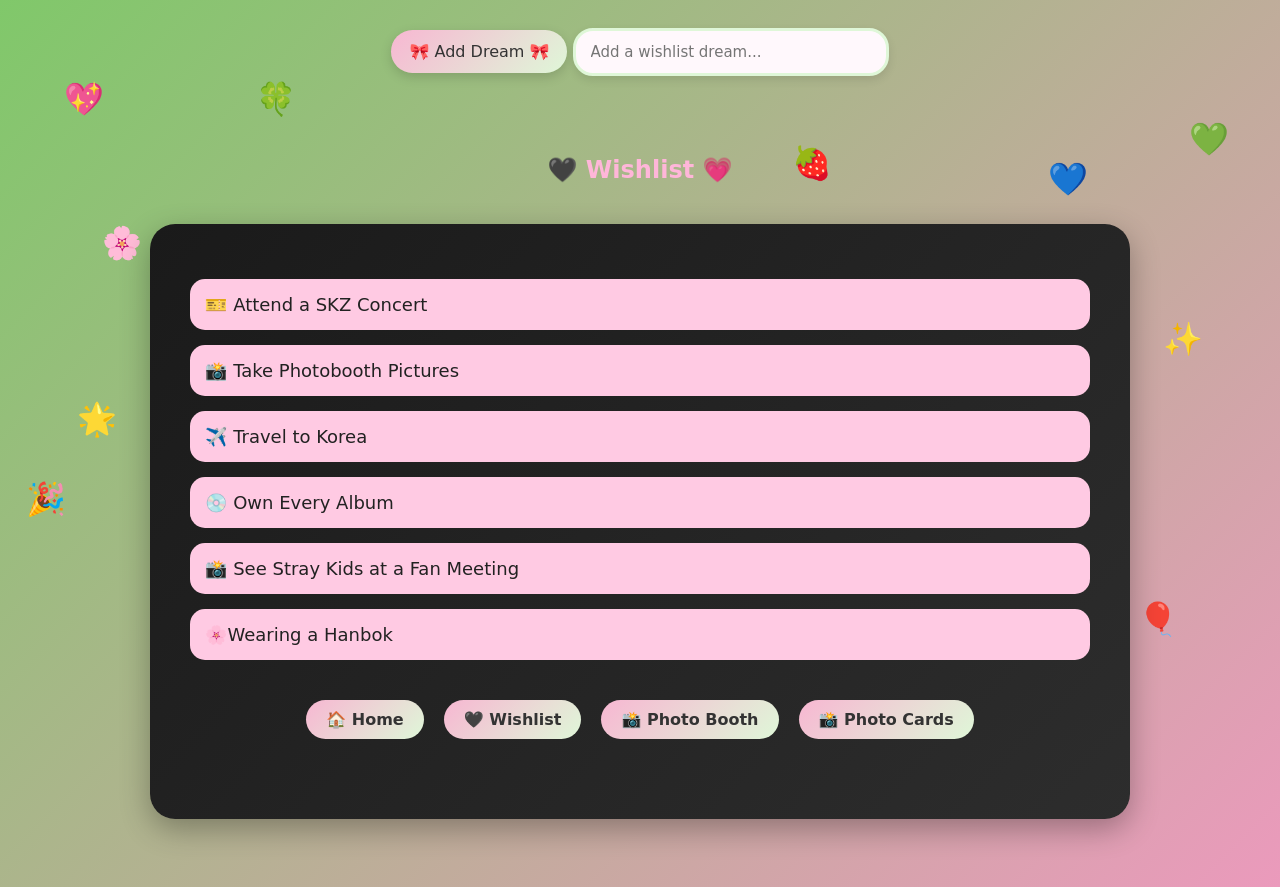
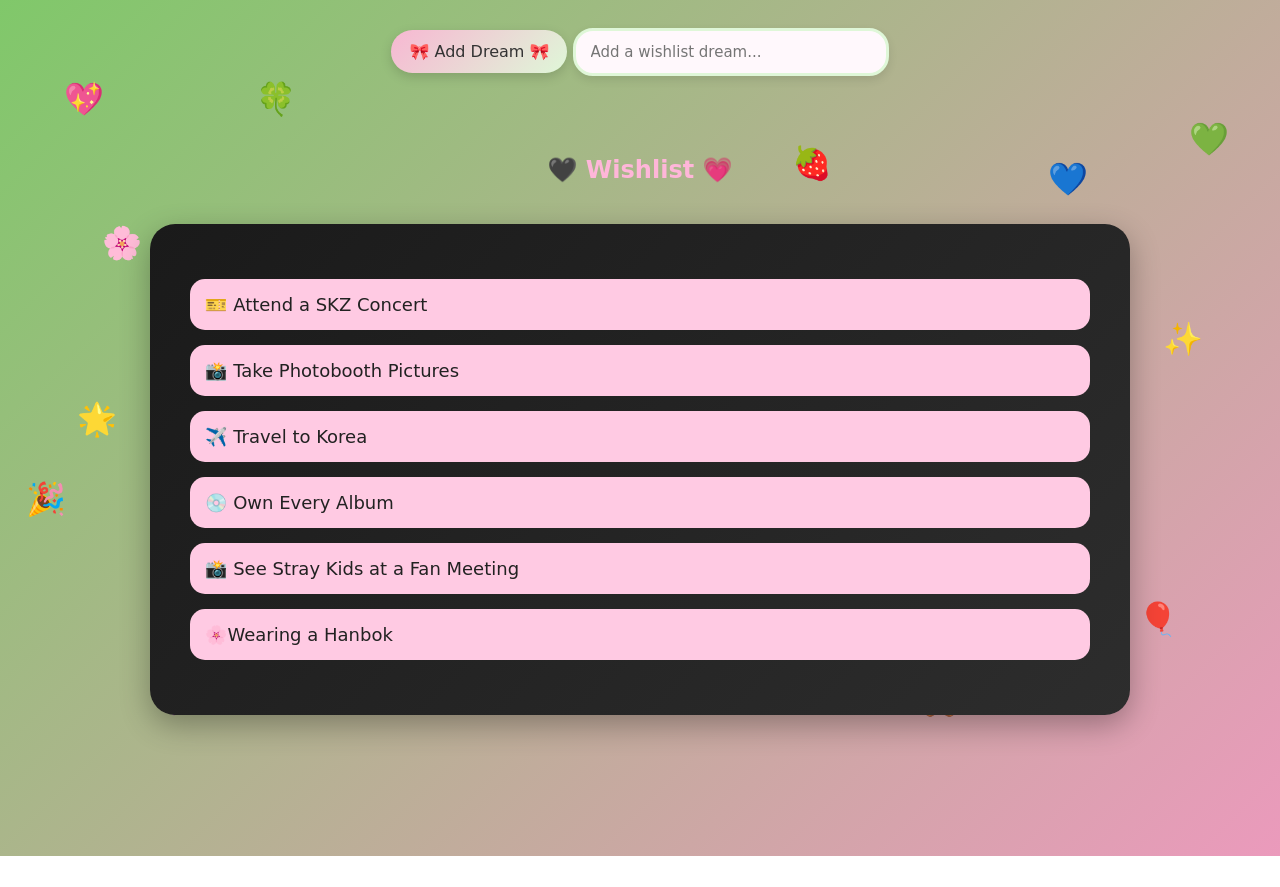
Before and after one commit to Kurii-GauriS/Bucket-list-, a website: page wishlist.html in a window 1280 px wide. After the commit the page ends 856 px from the top, so only its background shows below. Drawn offline with Linux system fonts and the light colour scheme.

Commit message:
index.html

```diff
--- a/wishlist.html
+++ b/wishlist.html
@@ -52,14 +52,5 @@
 <div class="sticker s20">🦊</div>
 <div class="sticker s21">☁️</div>
 <!-- rest of stickers -->
-<footer>
-    <nav class="navbar">
-    <nav class="navbar">
-    <a href="index.html">🏠 Home</a>
-    <a href="wishlist.html">🖤 Wishlist</a>
-    <a href="Photo.html">📸 Photo Booth</a>
-    <a href="PC.html">📸 Photo Cards</a>
-    </nav>
-</footer>
 </body>
 </html>
```
Also changed, not shown: images/members/bangchan.html (+8 -1 lines).
